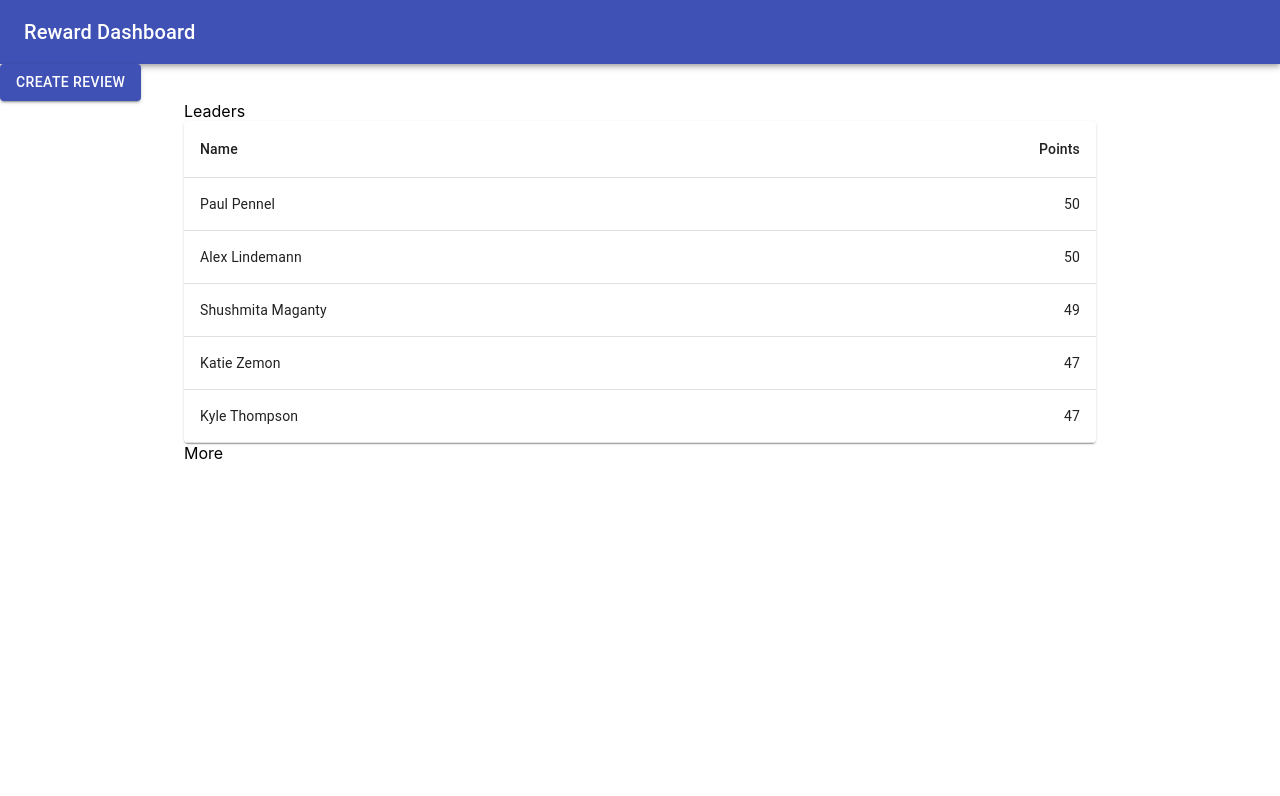
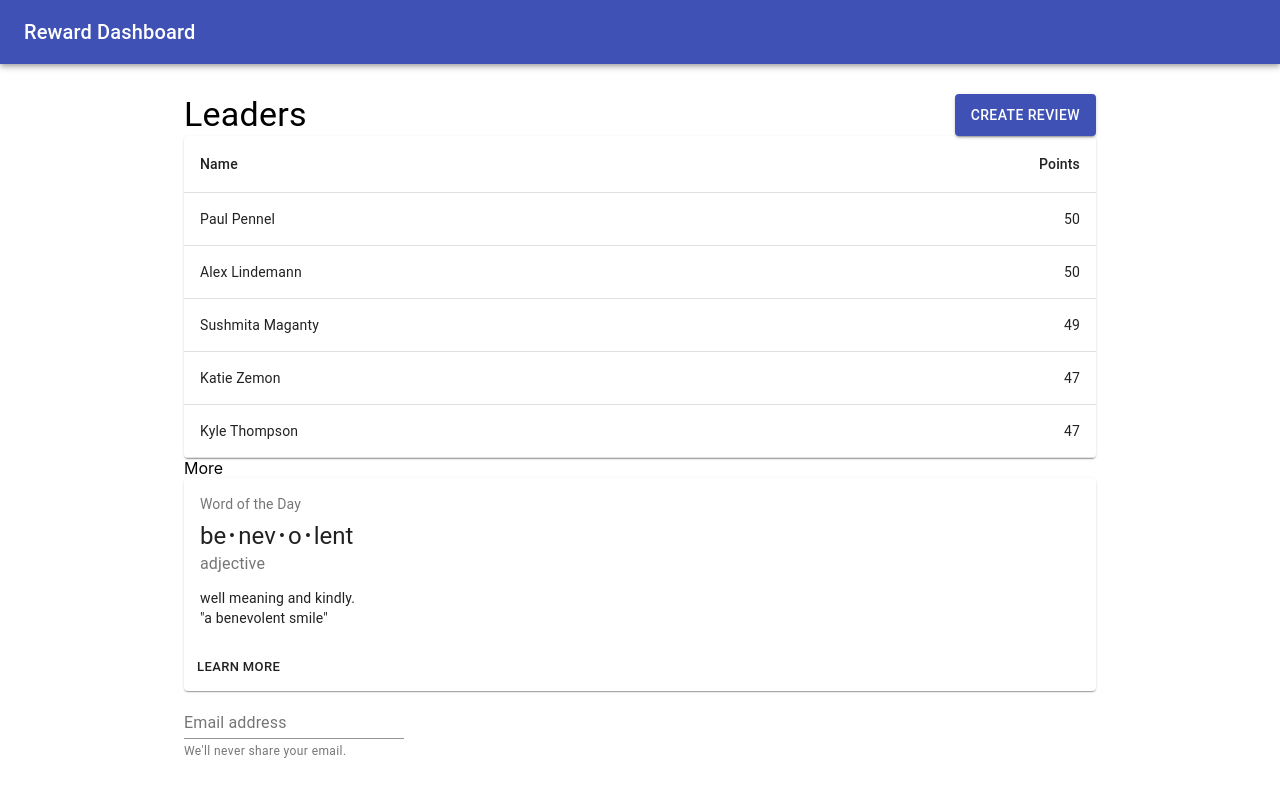
Before and after one commit to TheDeadman/codefest-kudos-frontend, a React (Create React App) app: page / in a window 1280 px wide. Shown: the top 796 px of the page. Built offline with nearby package versions, Linux system fonts and the light colour scheme.

Commit message:
Added components

```diff
--- a/package.json
+++ b/package.json
@@ -8,6 +8,7 @@
     "@testing-library/jest-dom": "^5.11.6",
     "@testing-library/react": "^11.2.2",
     "@testing-library/user-event": "^12.5.0",
+    "fontsource-roboto": "^3.1.5",
     "react": "^17.0.1",
     "react-dom": "^17.0.1",
     "react-scripts": "4.0.1",
--- a/src/App.js
+++ b/src/App.js
@@ -1,23 +1,61 @@
-import AppBar from './AppBar'
+import React, { useState, useEffect } from 'react';
 import Container from '@material-ui/core/Container';
 import Button from '@material-ui/core/Button';
-import BasicTable from './MainPageTable'
+import Typography from '@material-ui/core/Typography';
+import CircularProgress from '@material-ui/core/CircularProgress';
+import AppBar from './AppBar'
+import BasicTable from './components/MainPageTable';
+import Reviews from './components/Reviews';
+import FeedbackForm from './components/FeedbackForm';
 import './App.css';
 
+
 function App() {
+    const [isLoading, setIsLoading] = useState(true);
+    const [rowData, setRowData] = useState([]);
+    const [currentPage, setCurrentPage] = useState('MainPage')
+
+    useEffect(() => {
+        console.log("Fetching Data");
+        setTimeout(() => {
+            setRowData([
+                { name: 'Paul Pennel', points: 50 },
+                { name: 'Alex Lindemann', points: 50 },
+                { name: 'Sushmita Maganty', points: 49 },
+                { name: 'Katie Zemon', points: 47 },
+                { name: 'Kyle Thompson', points: 47 },
+            ]);
+            setIsLoading(false);
+        }, 500);
+    }, []);
+
     return (
         <div className="App">
-            <AppBar/>
-            <Button variant="contained" color="primary">
-                Create Review
-            </Button>
+            <AppBar />
+
             <Container maxWidth="md">
+                <div style={{ display: 'flex', marginTop: 30 }}>
+                    <Typography style={{ flex: 1 }} variant="h4">
+                        Leaders
+                    </Typography>
+
+                    <Button style={{ flexShrink: 1 }} variant="contained" color="primary">
+                        Create Review
+                    </Button>
+                </div>
+                {isLoading && <div style={{ display: 'flex', justifyContent: 'center' }}>
+                    <CircularProgress />
+                </div>}
 
 
-                Leaders
-                <BasicTable/>
+                {!isLoading && <>
+                    <BasicTable rows={rowData} />
+                </>
+                }
 
                 More
+                <Reviews />
+                <FeedbackForm />
             </Container>
 
         </div>
--- /dev/null
+++ b/src/components/FeedbackForm.js
@@ -0,0 +1,15 @@
+import React from 'react';
+import FormControl from '@material-ui/core/FormControl';
+import InputLabel from '@material-ui/core/InputLabel';
+import Input from '@material-ui/core/Input';
+import FormHelperText from '@material-ui/core/FormHelperText';
+
+export default function FeedbackForm() {
+    return (
+        <FormControl>
+            <InputLabel htmlFor="my-input">Email address</InputLabel>
+            <Input id="my-input" aria-describedby="my-helper-text" />
+            <FormHelperText id="my-helper-text">We'll never share your email.</FormHelperText>
+        </FormControl>
+    )
+}
--- a/src/MainPageTable.js
+++ b/src/components/MainPageTable.js
@@ -1,4 +1,4 @@
-import React from 'react';
+import React, {useState} from 'react';
 import { makeStyles } from '@material-ui/core/styles';
 import Table from '@material-ui/core/Table';
 import TableBody from '@material-ui/core/TableBody';
@@ -15,15 +15,9 @@ const useStyles = makeStyles({
 });
 
 
-const rows = [
-    {name:'Paul Pennel', points:50},
-    {name:'Alex Lindemann', points:50},
-    {name:'Shushmita Maganty', points:49},
-    {name:'Katie Zemon', points:47},
-    {name:'Kyle Thompson', points:47},
-];
 
-export default function BasicTable() {
+
+export default function BasicTable({rows}) {
     const classes = useStyles();
 
     return (
--- /dev/null
+++ b/src/components/Reviews.js
@@ -0,0 +1,53 @@
+import React from 'react';
+import { makeStyles } from '@material-ui/core/styles';
+import Card from '@material-ui/core/Card';
+import CardActions from '@material-ui/core/CardActions';
+import CardContent from '@material-ui/core/CardContent';
+import Button from '@material-ui/core/Button';
+import Typography from '@material-ui/core/Typography';
+
+const useStyles = makeStyles({
+  root: {
+    minWidth: 275,
+  },
+  bullet: {
+    display: 'inline-block',
+    margin: '0 2px',
+    transform: 'scale(0.8)',
+  },
+  title: {
+    fontSize: 14,
+  },
+  pos: {
+    marginBottom: 12,
+  },
+});
+
+export default function SimpleCard() {
+  const classes = useStyles();
+  const bull = <span className={classes.bullet}>•</span>;
+
+  return (
+    <Card className={classes.root}>
+      <CardContent>
+        <Typography className={classes.title} color="textSecondary" gutterBottom>
+          Word of the Day
+        </Typography>
+        <Typography variant="h5" component="h2">
+          be{bull}nev{bull}o{bull}lent
+        </Typography>
+        <Typography className={classes.pos} color="textSecondary">
+          adjective
+        </Typography>
+        <Typography variant="body2" component="p">
+          well meaning and kindly.
+          <br />
+          {'"a benevolent smile"'}
+        </Typography>
+      </CardContent>
+      <CardActions>
+        <Button size="small">Learn More</Button>
+      </CardActions>
+    </Card>
+  );
+}
```
Also changed, not shown: 2 other files (tests, documents, lock files or other folders).
